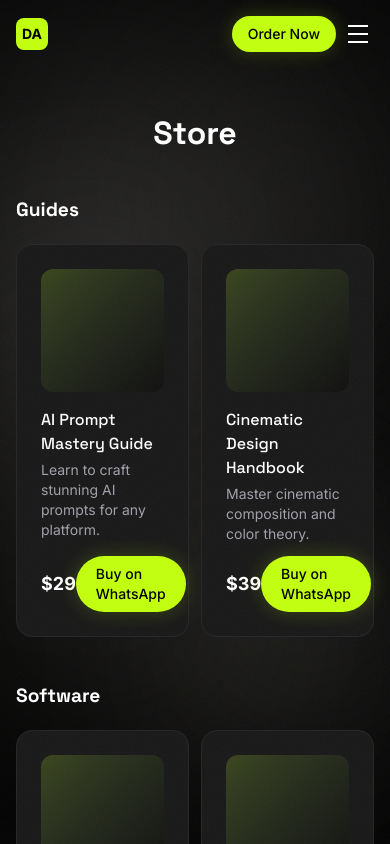
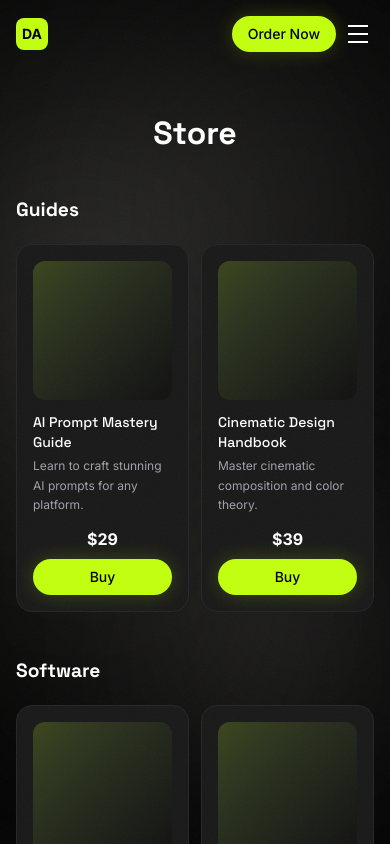
Before and after one commit to billo16-99/design-portfolio, a Next.js app: page /store in a window 390 px wide. Shown: the top 844 px of the page. Built offline with nearby package versions, Linux system fonts and the light colour scheme.

Commit message:
Fix store page mobile view: smaller padding, stacked price/button, compact text

```diff
--- a/src/components/ProductCard.tsx
+++ b/src/components/ProductCard.tsx
@@ -5,18 +5,18 @@ export default function ProductCard({ product }: { product: Product }) {
   const waUrl = `https://wa.me/233206560380?text=${encodeURIComponent(waMessage)}`
 
   return (
-    <div className="bg-surface-card border border-border-subtle rounded-[16px] p-6 flex flex-col">
-      <div className="aspect-square rounded-[12px] bg-gradient-to-br from-primary-accent/20 to-surface-elevated mb-4" />
-      <h3 className="font-headings font-medium mb-1">{product.name}</h3>
-      <p className="text-sm text-text-secondary mb-3 flex-1">{product.description}</p>
-      <div className="flex items-center justify-between">
-        <span className="text-lg font-bold">${product.price}</span>
+    <div className="bg-surface-card border border-border-subtle rounded-[16px] p-4 sm:p-6 flex flex-col">
+      <div className="aspect-square rounded-[12px] bg-gradient-to-br from-primary-accent/20 to-surface-elevated mb-3 sm:mb-4" />
+      <h3 className="font-headings font-medium text-sm sm:text-base mb-1">{product.name}</h3>
+      <p className="text-xs sm:text-sm text-text-secondary mb-3 flex-1 leading-relaxed">{product.description}</p>
+      <div className="flex flex-col sm:flex-row sm:items-center sm:justify-between gap-2 sm:gap-0">
+        <span className="text-base sm:text-lg font-bold text-center sm:text-left">${product.price}</span>
         <a
           href={waUrl}
           target="_blank"
-          className="bg-primary-accent text-black px-5 py-2 rounded-full text-sm font-medium hover:bg-primary-accent-hover transition-all shadow-[0_0_20px_rgba(194,255,15,0.2)]"
+          className="bg-primary-accent text-black px-4 sm:px-5 py-2 rounded-full text-sm font-medium hover:bg-primary-accent-hover transition-all shadow-[0_0_20px_rgba(194,255,15,0.2)] text-center"
         >
-          Buy on WhatsApp
+          Buy
         </a>
       </div>
     </div>
```
